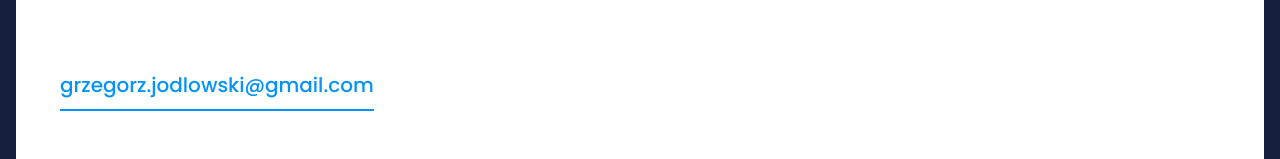
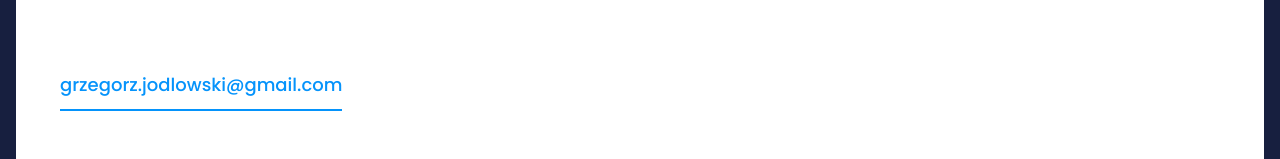
Before and after one commit to grzegorz-jodlowski/grzegorz-jodlowski.github.io, a React (Create React App) app: page / in a window 1280 px wide. Shown: the part 579-738 px from the top of the page. Built offline with nearby package versions, Linux system fonts and the light colour scheme; no server answers.

Commit message:
Center Hero content on small devices

```diff
--- a/src/components/common/Email/Email.module.scss
+++ b/src/components/common/Email/Email.module.scss
@@ -4,8 +4,8 @@
   display: inline-block;
   position: relative;
   font-weight: 500;
-  font-size: 20px;
-  line-height: 32px;
+  font-size: 1.125rem;
+  line-height: 2rem;
   color: $color-link;
 
   &::after {
@@ -18,4 +18,12 @@
     width: 100%;
     background-color: $color-link;
   }
+
+  @media (max-width: $breakpoint-xs) {
+    font-size: 1rem;
+    line-height: 2rem;
+    position: absolute;
+    left: 50%;
+    transform: translateX(-50%);
+  }
 }
--- a/src/components/common/Title/Title.module.scss
+++ b/src/components/common/Title/Title.module.scss
@@ -9,6 +9,13 @@
   font-size: 2.4rem;
   font-weight: 600;
   line-height: 3.5rem;
+
+  @media (max-width: $breakpoint-s) {
+    font-size: 1.8rem;
+    font-weight: 600;
+    line-height: 2.5rem;
+    text-align: center;
+  }
 }
 
 .medium {
--- a/src/components/features/Hero/Hero.module.scss
+++ b/src/components/features/Hero/Hero.module.scss
@@ -18,6 +18,10 @@
   font-weight: 300;
   font-size: 1.25rem;
   line-height: 2.25rem;
+
+  @media (max-width: $breakpoint-m) {
+    text-align: center;
+  }
 }
 
 .link {
```
